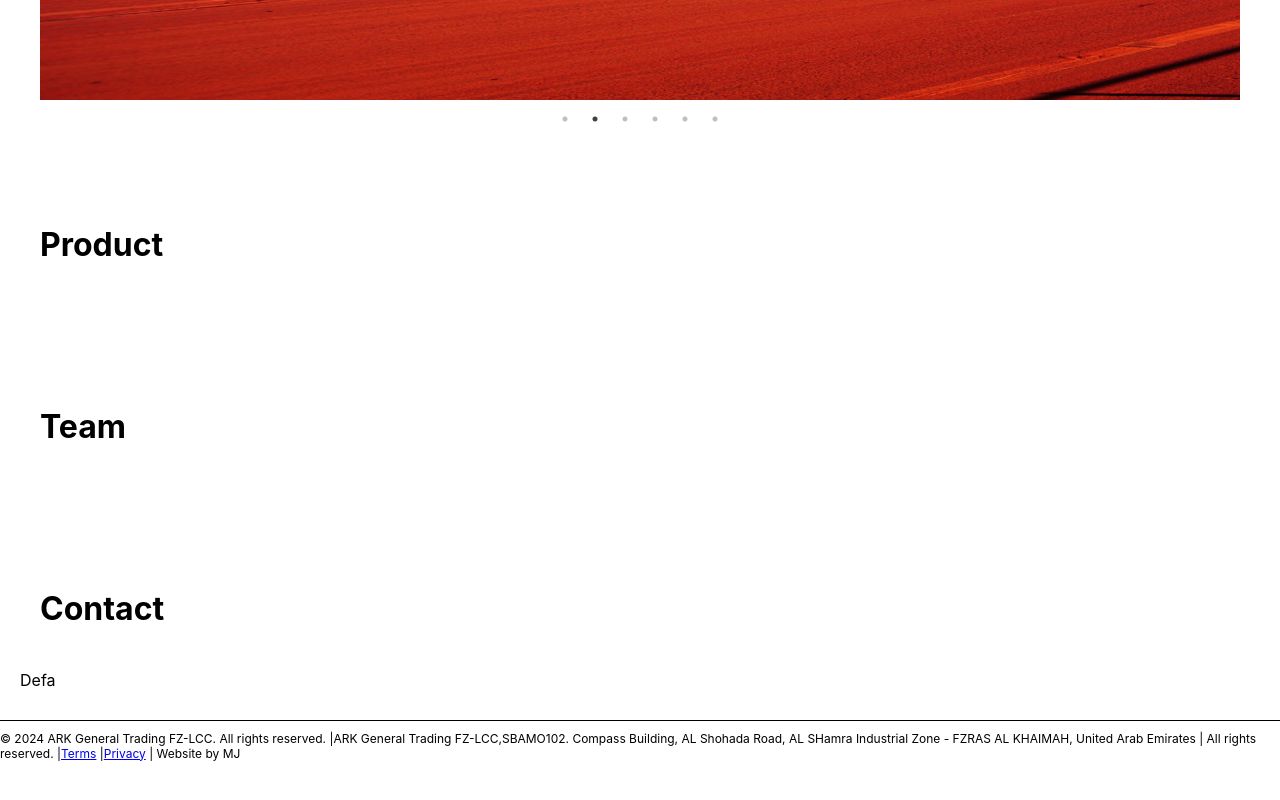
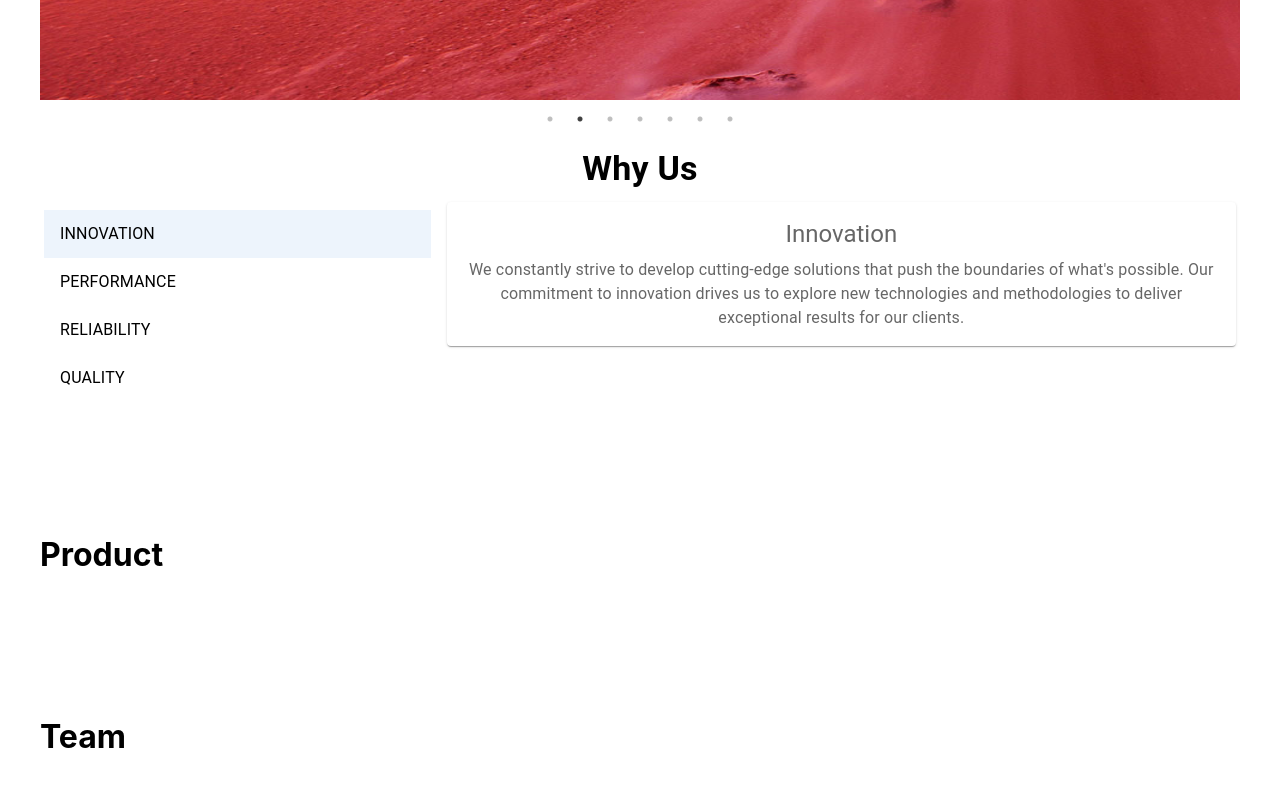
Before and after one commit to pmariammargaret/rk-arkgt-website, a React (Create React App) app: page / in a window 1280 px wide. Shown: the part 680-1480 px from the top of the page. Before the commit the page ends 1441 px from the top, so only its background shows below. Built offline with nearby package versions, Linux system fonts and the light colour scheme.

Commit message:
About Us page

```diff
--- a/src/App.js
+++ b/src/App.js
@@ -7,6 +7,7 @@ import Header from './components/header/Header';
 import Footer from './components/footer/Footer';
 import Team from './pages/team/Team';
 import Default from './pages/default/Default';
+import WhyUS from './pages/whyus/WhyUs';
 
 function App() {
   const location = useLocation();
@@ -17,6 +18,7 @@ function App() {
       <div className="content">
         {location.pathname === '/' && <Default />}
         {location.pathname === '/home' && <Home />}
+        {location.pathname === '/whyus' && <WhyUS />}
         {location.pathname === '/product' && <Product />}
         {location.pathname === '/contact' && <Contact />}
         {location.pathname === '/team' && <Team />}
--- a/src/pages/default/Default.js
+++ b/src/pages/default/Default.js
@@ -3,11 +3,13 @@ import Product from '../products/Product';
 import Team from '../team/Team';
 import Contact from '../contact/Contact';
 import Home from '../home/Home';
+import WhyUs from '../whyus/WhyUs';
 
 function Default() {
     return (
       <div style={{ color: 'black', padding: '20px', paddingTop: '80px' }}>
           <Home />
+          <WhyUs />
           <Product />
           <Team />
           <Contact />
--- a/src/pages/home/Home.js
+++ b/src/pages/home/Home.js
@@ -5,6 +5,7 @@ import 'slick-carousel/slick/slick-theme.css';
 import './Home.css'; // Ensure you create and import a CSS file for custom styles
 
 const images = [
+  { src: '/assets/images/home/home-slider-0-yourhappiness.jpg', text: 'Driven by Your Happiness' },
   { src: '/assets/images/home/home-slider-1-selectedrawmat.jpg', text: 'From Selected Raw Material' },
   { src: '/assets/images/home/home-slider-2-deliverwithcare.jpg', text: 'Delivered With Care' },
   { src: '/assets/images/home/home-slider-3-trackdelivery.jpg', text: 'Track Delivery' },
--- /dev/null
+++ b/src/pages/whyus/WhyUs.js
@@ -0,0 +1,94 @@
+import React from 'react';
+import { styled } from '@mui/material/styles';
+import Box from '@mui/material/Box';
+import Paper from '@mui/material/Paper';
+import Grid from '@mui/material/Grid';
+import List from '@mui/material/List';
+import ListItem from '@mui/material/ListItem';
+import ListItemButton from '@mui/material/ListItemButton';
+import ListItemText from '@mui/material/ListItemText';
+import Typography from '@mui/material/Typography';
+
+const Item = styled(Paper)(({ theme }) => ({
+  backgroundColor: theme.palette.mode === 'dark' ? '#1A2027' : '#fff',
+  ...theme.typography.body2,
+  padding: theme.spacing(2),
+  textAlign: 'center',
+  color: theme.palette.text.secondary,
+}));
+
+const LeftSideMenu = ({ onMenuItemClick, selectedMenuItem }) => {
+  const menuItems = ['INNOVATION', 'PERFORMANCE', 'RELIABILITY', 'QUALITY'];
+
+  return (
+    <List>
+      {menuItems.map((item) => (
+        <ListItem key={item} disablePadding>
+          <ListItemButton
+            selected={selectedMenuItem === item}
+            onClick={() => onMenuItemClick(item)}
+          >
+            <ListItemText primary={item} />
+          </ListItemButton>
+        </ListItem>
+      ))}
+    </List>
+  );
+};
+
+const ContentBox = ({ title, description }) => {
+  return (
+    <Item>
+      <Typography variant="h5" gutterBottom>
+        {title}
+      </Typography>
+      <Typography variant="body1">
+        {description}
+      </Typography>
+    </Item>
+  );
+};
+
+const WhyUs = () => {
+  const [selectedMenuItem, setSelectedMenuItem] = React.useState('INNOVATION');
+  const content = {
+    INNOVATION: {
+      title: "Innovation",
+      description: "We constantly strive to develop cutting-edge solutions that push the boundaries of what's possible. Our commitment to innovation drives us to explore new technologies and methodologies to deliver exceptional results for our clients."
+    },
+    PERFORMANCE: {
+      title: "Performance",
+      description: "We are dedicated to achieving outstanding performance in every aspect of our work. From efficient processes to high-quality deliverables, we focus on maximizing value and exceeding expectations. Our relentless pursuit of excellence ensures that our clients receive the best possible outcomes."
+    },
+    RELIABILITY: {
+      title: "Reliability",
+      description: "We understand the importance of trust and dependability. Our clients rely on us to deliver consistent, high-quality services and solutions. We are committed to maintaining the highest standards of professionalism and integrity to ensure that our clients can always count on us."
+    },
+    QUALITY: {
+      title: "Quality",
+      description: "We are committed to delivering exceptional quality in everything we do. Our rigorous quality assurance processes and attention to detail ensure that our clients receive products and services that meet the highest standards. We are dedicated to continuous improvement and strive to exceed expectations in every project we undertake."
+    }
+  };
+
+  const handleMenuItemClick = (item) => {
+    setSelectedMenuItem(item);
+  };
+
+  return (
+    <Box sx={{ flexGrow: 1, padding: 3 }}>
+        <Typography variant="h4" fontWeight="bold" color="black" gutterBottom align='center'>
+            Why Us
+        </Typography>
+      <Grid container spacing={2}>
+        <Grid item xs={12} sm={4}>
+          <LeftSideMenu onMenuItemClick={handleMenuItemClick} selectedMenuItem={selectedMenuItem} />
+        </Grid>
+        <Grid item xs={12} sm={8}>
+          <ContentBox title={content[selectedMenuItem].title} description={content[selectedMenuItem].description} />
+        </Grid>
+      </Grid>
+    </Box>
+  );
+};
+
+export default WhyUs;
```
Also changed, not shown: public/assets/images/home/home-slider-0-yourhappiness.jpg (added), public/assets/images/home/home-slider-0-yourhappiness.png (added), src/pages/aboutus/AboutUs.js (added).
